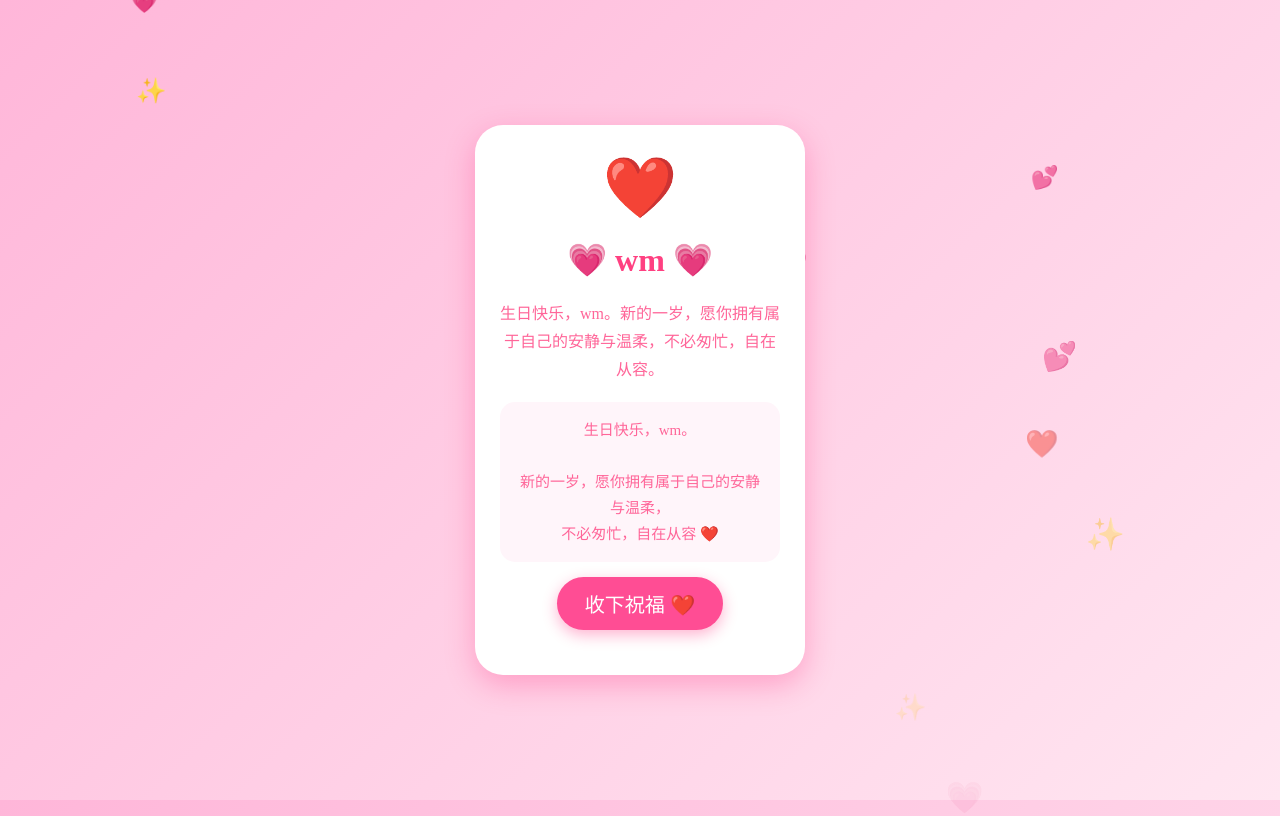
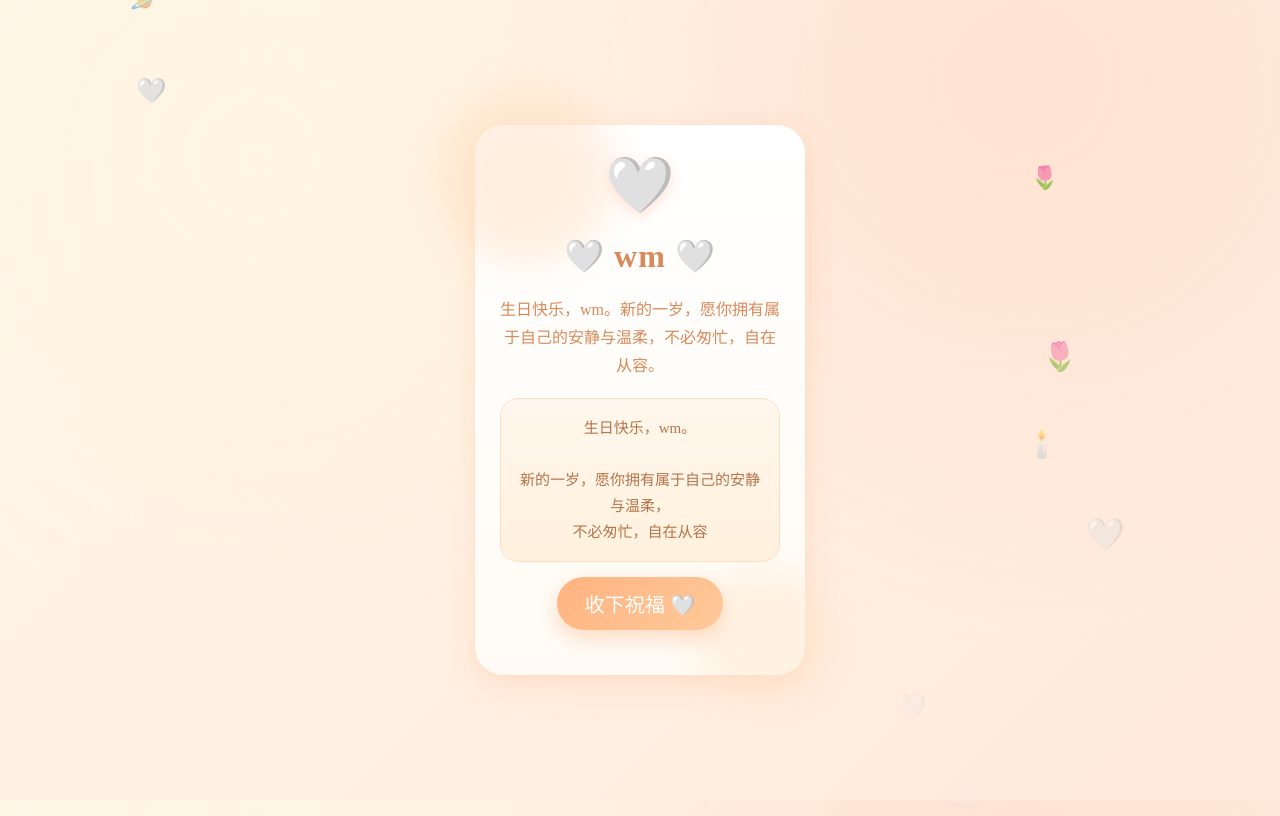
Before and after one commit to gys041018/Missing1015, a plain HTML site: page index.html in a window 1280 px wide. Drawn offline with Linux system fonts and the light colour scheme.

Commit message:
Revamp birthday card design and animations
Updated styles and content for birthday celebration.

```diff
--- a/index.html
+++ b/index.html
@@ -3,7 +3,7 @@
 <head>
 <meta charset="UTF-8">
 <meta name="viewport" content="width=device-width,initial-scale=1.0">
-<title>wm 生日快乐 ❤️</title>
+<title>wm 生日快乐 🤍</title>
 <style>
 *{
     box-sizing:border-box;
@@ -17,50 +17,77 @@ body{
     align-items:center;
     font-family:"Microsoft YaHei";
     background:
-    linear-gradient(
-    135deg,
-    #ffb6d9,
-    #ffe6f1
-    );
+    radial-gradient(circle at 20% 20%, #fff4e1 0%, transparent 40%),
+    radial-gradient(circle at 80% 10%, #ffe2d1 0%, transparent 45%),
+    linear-gradient(135deg, #fff7ea, #ffe9dc);
 }
 .card{
     width:330px;
     padding:30px 25px;
-    background:white;
+    background:
+    linear-gradient(180deg, #ffffff 0%, #fffbf4 100%);
     border-radius:28px;
     text-align:center;
     box-shadow:
-    0 10px 30px rgba(255,0,100,.25);
+    0 10px 30px rgba(255, 180, 130, .25),
+    0 2px 8px rgba(255, 210, 180, .2);
     z-index:5;
+    position:relative;
+}
+.card::before,
+.card::after{
+    content:"";
+    position:absolute;
+    border-radius:50%;
+    filter:blur(18px);
+    opacity:.4;
+    z-index:-1;
+}
+.card::before{
+    width:180px;
+    height:180px;
+    background:#ffd9b8;
+    top:-40px;
+    left:-40px;
+}
+.card::after{
+    width:140px;
+    height:140px;
+    background:#ffe4c7;
+    bottom:-30px;
+    right:-30px;
 }
 .heart{
-    font-size:55px;
-    animation:
-    beat 1.2s infinite;
+    font-size:52px;
+    animation:beat 1.2s infinite;
+    filter:drop-shadow(0 4px 6px rgba(255, 170, 130, .3));
 }
 @keyframes beat{
     50%{
-        transform:scale(1.15);
+        transform:scale(1.12);
     }
 }
 h1{
-    color:#ff4081;
+    color:#d98a5a;
     font-size:32px;
+    letter-spacing:1px;
 }
 h2{
-    color:#ff6699;
+    color:#e0a074;
 }
 .text{
-    color:#ff6699;
+    color:#d98a5a;
     line-height:28px;
     min-height:50px;
 }
 .letter{
     margin-top:18px;
-    padding:15px;
-    background:#fff5fa;
-    border-radius:15px;
-    color:#ff6699;
+    padding:16px;
+    background:
+    linear-gradient(180deg, #fff7ed, #fff1dd);
+    border:1px solid #ffdfc4;
+    border-radius:18px;
+    color:#b5744a;
     font-size:15px;
     line-height:26px;
 }
@@ -73,32 +100,29 @@ button{
     cursor:pointer;
 }
 #yes{
-    background:#ff4d94;
+    background:
+    linear-gradient(135deg, #ffb380, #ffc99a);
     color:white;
-    transition:
-    transform .4s ease;
+    transition:transform .4s ease;
     box-shadow:
-    0 5px 15px rgba(255,0,100,.3);
+    0 8px 20px rgba(255, 170, 120, .4);
 }
 .love{
     position:absolute;
     top:-30px;
     z-index:1;
-    animation:
-    fall 5s linear forwards;
+    animation:fall 5s linear forwards;
 }
 @keyframes fall{
     to{
-        transform:
-        translateY(110vh);
+        transform:translateY(110vh);
         opacity:0;
     }
 }
 .fire{
     position:absolute;
-    font-size:30px;
-    animation:
-    boom 1s forwards;
+    font-size:28px;
+    animation:boom 1s forwards;
 }
 @keyframes boom{
     0%{
@@ -115,19 +139,19 @@ button{
 <body>
 <div class="card">
 <div class="heart">
-❤️
+🤍
 </div>
 <h1>
-💗 wm 💗
+🤍 wm 🤍
 </h1>
 <div class="text" id="text"></div>
 <div class="letter">
 生日快乐，wm。<br><br>
 新的一岁，愿你拥有属于自己的安静与温柔，<br>
-不必匆忙，自在从容 ❤️
+不必匆忙，自在从容
 </div>
 <button id="yes">
-收下祝福 ❤️
+收下祝福 🤍
 </button>
 </div>
 <script>
@@ -158,18 +182,18 @@ yes.onclick=function(){
         document.querySelector(".card").innerHTML=
         `
         <div class="heart">
-        💖
+        🪐
         </div>
         <h1>
-        wm ❤️
+        wm 🤍
         </h1>
         <h2>
-        祝福送达✨
+        祝福送达 ✨
         </h2>
         <p>
-        愿岁岁无忧，
+        愿你常有独处的安稳，
         <br>
-        一直安静温柔，自在从容
+        内心自洽，在自己的节奏里慢慢发光。
         </p>
         `;
         fireworks();
@@ -178,7 +202,7 @@ yes.onclick=function(){
 setInterval(function(){
     let love=document.createElement("div");
     love.className="love";
-    love.innerHTML=["❤️","💗","💕","✨"][Math.floor(Math.random()*4)];
+    love.innerHTML=["🕯️","🪐","☁️","🌷","🤍"][Math.floor(Math.random()*5)];
     love.style.left=Math.random()*100+"vw";
     love.style.fontSize=(18+Math.random()*15)+"px";
     document.body.appendChild(love);
@@ -195,7 +219,7 @@ function fireworks(){
         setTimeout(function(){
             let f=document.createElement("div");
             f.className="fire";
-            f.innerHTML=["🎆","✨","💖","🎇"][Math.floor(Math.random()*4)];
+            f.innerHTML=["🪐","🕯️","☁️","🌷","🤍"][Math.floor(Math.random()*5)];
             f.style.left=Math.random()*100+"vw";
             f.style.top=Math.random()*80+"vh";
             document.body.appendChild(f);
```
